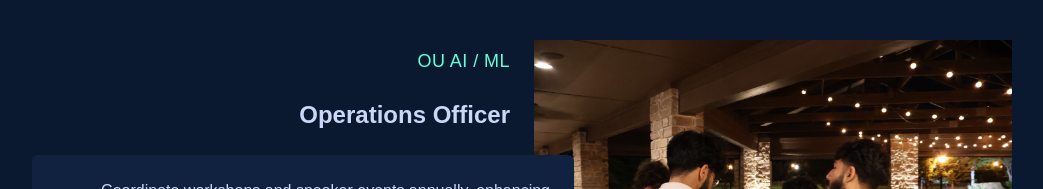
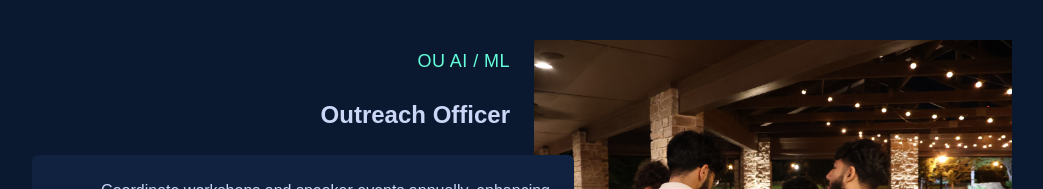
Before and after one commit to Rajie04/portfolier, a Next.js app: page / in a window 1280 px wide. Shown: the part 2588-2777 px from the top of the page, without its empty margins (118-1161 px from the left). Built offline with nearby package versions, Linux system fonts and the light colour scheme; a web font is replaced by a local one.

Commit message:
Update OU AI title

```diff
--- a/components/Activities.tsx
+++ b/components/Activities.tsx
@@ -54,7 +54,7 @@ const Activities = () => {
                 </a>
                 <div className='w-full xl:w-1/2 flex flex-col gap-6 lgl:justify-center text-right z-10'>
                     <p className='font-titleFont text-textGreen text-lg tracking-wide'>OU AI / ML</p>
-                    <h3 className='text-2xl font-bold'>Operations Officer</h3>
+                    <h3 className='text-2xl font-bold'>Outreach Officer</h3>
                     <p className='bg-[#112240] text-lg md:text-base p-2 md:p-6 xl:-mr-16 rounded-md'>
                     Coordinate workshops and speaker events annually, enhancing AI/ML learning for over 300 club members.
                     Expanding club membership through promotions and collaboration with university departments.
```
